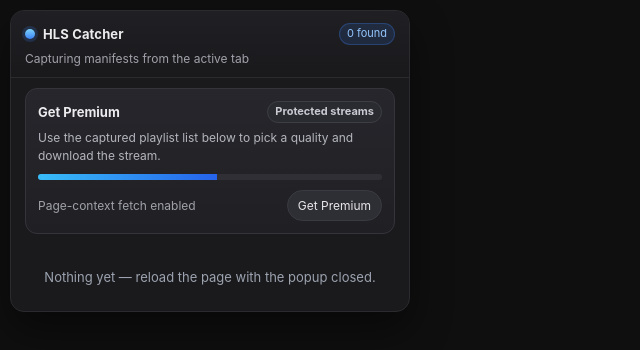
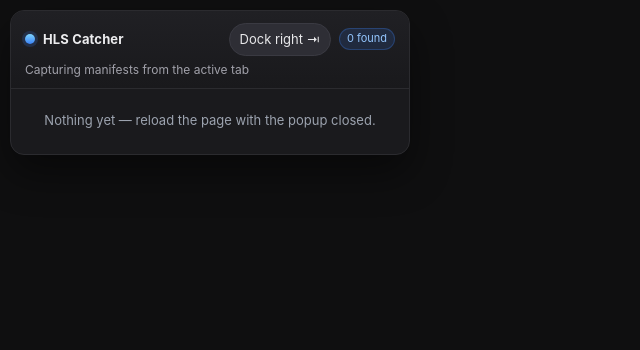
Before and after one commit to Lokendrakushwah12/hls-catcher, a website with bundled scripts: page popup.html in a window 1280 px wide. Shown: the whole page, without its empty margins (0-640 px from the left). Built offline with nearby package versions, Linux system fonts and the light colour scheme; no server answers.

Commit message:
dock right

```diff
--- a/popup.html
+++ b/popup.html
@@ -221,22 +221,12 @@
   <div class="header">
     <div class="titleRow">
       <div class="brand"><span class="dot"></span> HLS Catcher</div>
-      <div class="chip blue" id="countChip">0 found</div>
+      <div style="display:flex;align-items:center;gap:8px">
+        <button class="bannerBtn" id="dockBtn" type="button" title="Open in side panel">Dock right ⇥</button>
+        <div class="chip blue" id="countChip">0 found</div>
+      </div>
     </div>
     <div class="subtitle">Capturing manifests from the active tab</div>
-  </div>
-
-  <div class="banner">
-    <div class="bannerTitle">
-      <span>Get Premium</span>
-      <span class="chip">Protected streams</span>
-    </div>
-    <div class="bannerText">Use the captured playlist list below to pick a quality and download the stream.</div>
-    <div class="bannerBar"><span></span></div>
-    <div class="bannerActions">
-      <span>Page-context fetch enabled</span>
-      <button class="bannerBtn" type="button">Get Premium</button>
-    </div>
   </div>
 
   <div id="out" class="empty">Nothing yet — reload the page with the popup closed.</div>
--- a/popup.js
+++ b/popup.js
@@ -3,6 +3,10 @@
 const out = document.getElementById("out");
 const countChip = document.getElementById("countChip");
 const spoofedHosts = new Set(); // hosts already covered by the DNR referer rule
+
+// A popup can't be repositioned; the side panel is Chrome's right-side dock.
+document.getElementById("dockBtn").onclick = () =>
+  chrome.sidePanel.open({ tabId: tab.id }).then(() => window.close());
 
 const [tab] = await chrome.tabs.query({ active: true, currentWindow: true });
 const { [`tab${tab.id}`]: urls = [], [`ref${tab.id}`]: capturedReferer } =
```
Also changed, not shown: manifest.json.
